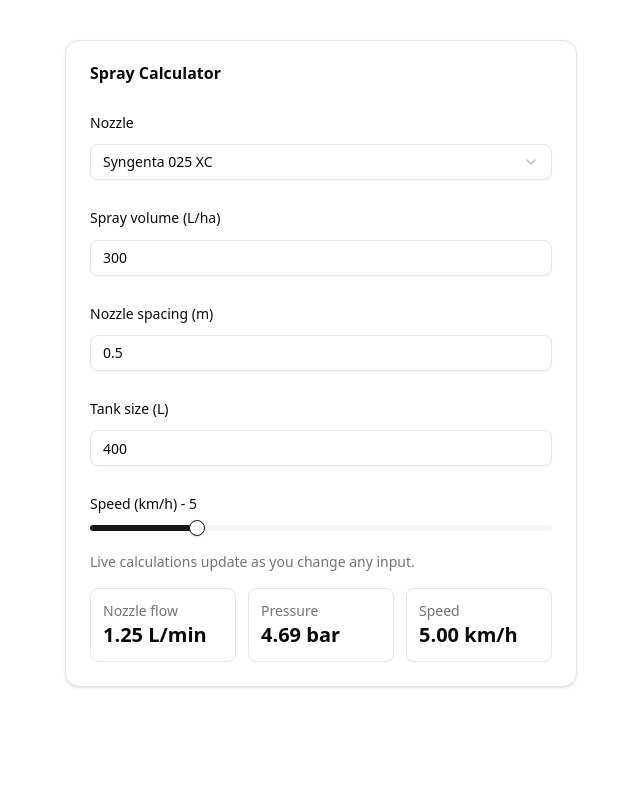
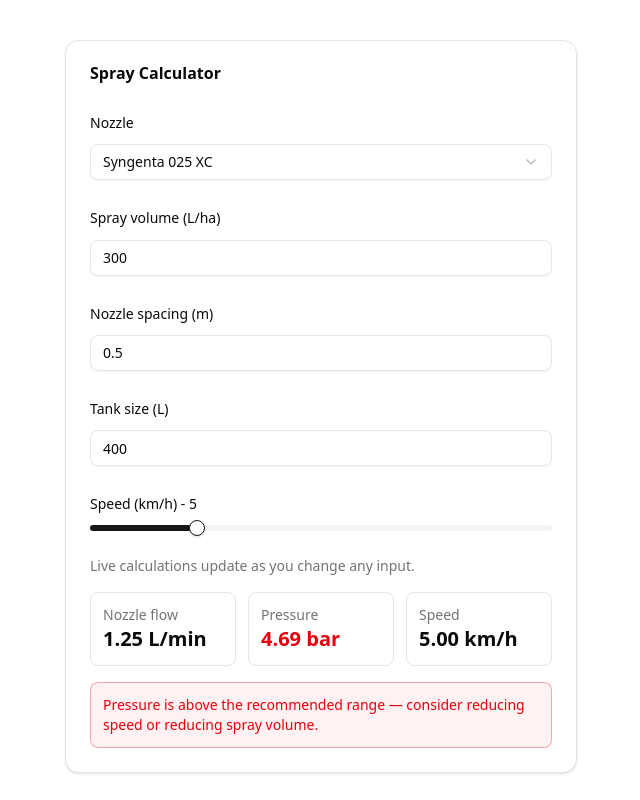
Before and after one commit to freddy-c/spray-calculator, a Next.js app: page / in a window 1280 px wide. Shown: the whole page, without its empty margins (319-959 px from the left). Built offline with nearby package versions, Linux system fonts and the light colour scheme.

Commit message:
Enhance nozzle specifications and pressure metrics in spray calculations

```diff
--- a/app/page.tsx
+++ b/app/page.tsx
@@ -16,6 +16,8 @@ type NozzleSpec = {
   label: string;
   brand: string;
   kFactor: number;
+  minPressureBar: number;
+  maxPressureBar: number;
 };
 
 const nozzleCatalog: Record<string, NozzleSpec> = {
@@ -24,30 +26,40 @@ const nozzleCatalog: Record<string, NozzleSpec> = {
     label: "Syngenta 025 XC",
     brand: "syngenta",
     kFactor: 0.577,
+    minPressureBar: 1,
+    maxPressureBar: 4,
   },
   "syngenta-04-xc": {
     id: "syngenta-04-xc",
     label: "Syngenta 04 XC",
     brand: "syngenta",
     kFactor: 0.924,
+    minPressureBar: 1,
+    maxPressureBar: 4,
   },
   "syngenta-08-xc": {
     id: "syngenta-08-xc",
     label: "Syngenta 08 XC",
     brand: "syngenta",
     kFactor: 1.848,
+    minPressureBar: 1,
+    maxPressureBar: 4,
   },
   "teejet-aixr11004": {
     id: "teejet-aixr11004",
     label: "TeeJet AIXR11004",
     brand: "teejet",
     kFactor: 0.91,
+    minPressureBar: 1,
+    maxPressureBar: 6,
   },
   "teejet-xrc11004": {
     id: "teejet-xrc11004",
     label: "TeeJet XRC11004",
     brand: "teejet",
     kFactor: 0.91,
+    minPressureBar: 1,
+    maxPressureBar: 6,
   },
 };
 
@@ -65,8 +77,17 @@ const formSchema = z.object({
     .lte(12, `Max 12 km/h`),
 })
 
+type PressureStatus = "ok" | "low" | "high" | "unknown";
 
-function calculateSprayMetrics(values: z.infer<typeof formSchema>) {
+type SprayMetrics = {
+  flowPerNozzleLMin: number;
+  requiredPressureBar: number;
+  speedKmH: number;
+  pressureStatus: PressureStatus;
+  pressureRange: { min: number; max: number } | null;
+};
+
+function calculateSprayMetrics(values: z.infer<typeof formSchema>): SprayMetrics {
   const sprayVolume = values.sprayVolumeLHa;
   const nozzleSpacing = values.nozzleSpacingM;
   const speedKmH = values.speedKmH;
@@ -75,14 +96,24 @@ function calculateSprayMetrics(values: z.infer<typeof formSchema>) {
   const nozzle = nozzleCatalog[values.nozzleId];
 
   const flowPerNozzleLMin = (sprayVolume * speedKmH * nozzleSpacing) / 600;
-  const tankCoverageHa = tankSize / sprayVolume;
-
   const requiredPressureBar = Math.pow(sprayVolume * speedKmH * nozzleSpacing / (600 * nozzle.kFactor), 2);
+  const pressureRange = {
+    min: nozzle.minPressureBar,
+    max: nozzle.maxPressureBar,
+  };
+  const pressureStatus: PressureStatus =
+    requiredPressureBar < nozzle.minPressureBar
+      ? "low"
+      : requiredPressureBar > nozzle.maxPressureBar
+        ? "high"
+        : "ok";
 
   return {
     flowPerNozzleLMin,
     requiredPressureBar,
     speedKmH,
+    pressureStatus,
+    pressureRange,
   };
 }
 
@@ -242,13 +273,24 @@ export default function Home() {
                 </div>
                 <div className="rounded-md border p-3">
                   <p className="text-sm text-muted-foreground">Pressure</p>
-                  <p className="text-xl font-semibold">{metrics ? metrics.requiredPressureBar.toFixed(2) : "—"} bar</p>
+                  <p className={`text-xl font-semibold ${metrics?.pressureStatus === "ok" ? "text-emerald-700" : "text-destructive" }`}>
+                    {metrics ? metrics.requiredPressureBar.toFixed(2) : "—"} bar
+                  </p>
                 </div>
                 <div className="rounded-md border p-3">
                   <p className="text-sm text-muted-foreground">Speed</p>
                   <p className="text-xl font-semibold">{metrics ? metrics.speedKmH.toFixed(2) : "—"} km/h</p>
                 </div>
               </div>
+              { metrics?.pressureStatus !== "ok" && (
+                <div className="rounded-md border p-3 border-destructive/30 bg-destructive/5">
+                  <p className="text-sm text-amber-700 text-destructive">
+                    {metrics?.pressureStatus === "low" && "Pressure is below the recommended range — consider increasing speed or increasing spray volume."}
+                    {metrics?.pressureStatus === "high" && "Pressure is above the recommended range — consider reducing speed or reducing spray volume."}
+                    {!metrics && "Enter values to see pressure guidance."}
+                  </p>
+                </div>
+              )}
             </div>
           </form>
         </CardContent>
```
